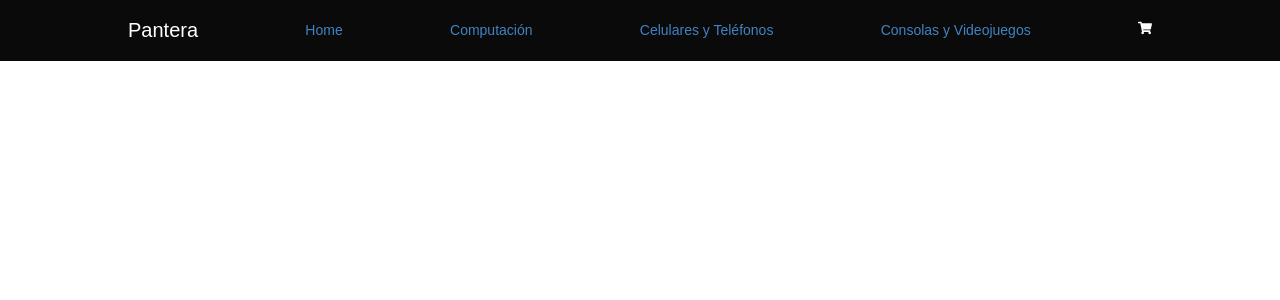
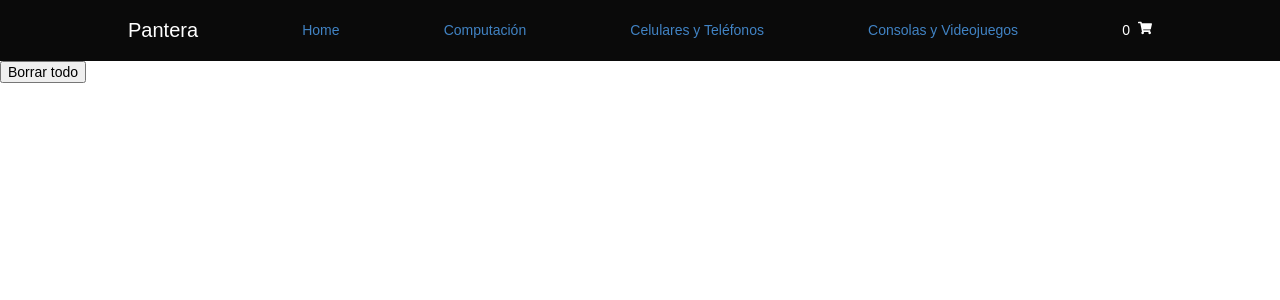
Before and after one commit to arielcaroprese/drum-shop, a React (Create React App) app: page /cart in a window 1280 px wide. Shown: the top 300 px of the page. Built offline with nearby package versions, Linux system fonts and the light colour scheme; a web font is replaced by a local one.

Commit message:
[ADD] Agregado de CartContext

```diff
--- a/src/App.js
+++ b/src/App.js
@@ -6,6 +6,7 @@ import './App.css';
 // Components
 import NavBar from './components/NavBar/NavBar';
 import ItemDetailContainer from "./components/ItemDetailContainer/ItemDetailContainer"
+import Cart from "./components/Cart/Cart"
 
 // Views
 import Home from "./views/Home"
@@ -14,17 +15,23 @@ import Category from "./views/Category"
 // React Router
 import {BrowserRouter as Router, Route, Routes} from "react-router-dom";
 
+// Context
+import { CartProvider } from "./context/CartContext";
+
 class App extends Component {
   render() {
     return (
+      <CartProvider>
         <Router>
           <NavBar />
             <Routes>
               <Route path='/' element={<Home/>} ></Route>
               <Route exact path='/category/:categoryId' element={<Category />} ></Route>
               <Route exact path='/item/:id' element={<ItemDetailContainer />} ></Route>
+              <Route path='/cart' element={<Cart/>} ></Route>
             </Routes>
         </Router>
+      </CartProvider>
     );
   }
 }
--- a/src/components/Cart/Cart.js
+++ b/src/components/Cart/Cart.js
@@ -0,0 +1,25 @@
+import React, {useContext} from 'react'
+import {CartContext} from "../../context/CartContext"
+
+
+const Cart = () => {
+    const { items, removeItem, clear  } = useContext(CartContext)
+
+    return (
+        <div>
+            {
+                items.map((item) => (
+                    <div key= {item.id}>
+                        <h1>{item.title}</h1>
+                        <p>{item.id}</p>
+                        <p>{item.qty}</p>
+                        <button onClick={() => removeItem(item.id)}>Borrar</button>
+                    </div>
+                ))
+            }
+            <button onClick={() => clear()}>Borrar todo</button>
+        </div>
+    )
+}
+
+export default Cart
--- a/src/components/CartWidget/CartWidget.css
+++ b/src/components/CartWidget/CartWidget.css
@@ -2,3 +2,8 @@
     display: inline;
     color: white;
 }
+
+.cartWidget p {
+    display: inline;
+    margin-right: 8px;
+}
--- a/src/components/CartWidget/CartWidget.js
+++ b/src/components/CartWidget/CartWidget.js
@@ -1,12 +1,23 @@
-import React from "react";
+import React, { useContext } from "react";
+import "./CartWidget.css"
 import { FaShoppingCart } from "react-icons/fa";
-import "./CartWidget.css"
+import { Link } from "react-router-dom";
+import { CartContext } from "../../context/CartContext";
 
-const CartWidget = (props) => {
+const CartWidget = () => {
+
+    const {items} = useContext(CartContext)
+    let itemsInCart = 0;
+
+    items.map((item) =>
+        itemsInCart = itemsInCart + item.qty
+    )
+
     return (
-        <div className="cartWidget">
+        <Link to="/cart" className="cartWidget">
+            <p>{itemsInCart}</p>
             <FaShoppingCart/>
-        </div>
+        </Link>
     )
 }
 
--- a/src/components/ItemCount/ItemCount.js
+++ b/src/components/ItemCount/ItemCount.js
@@ -2,7 +2,7 @@ import React, {useState} from "react";
 import "./ItemCount.css";
 import { FaShoppingCart } from "react-icons/fa";
 
-const ItemCount = ({stock, initial, onAdd}) => {
+const ItemCount = ({item, stock, initial, addItem}) => {
 
     const [counter, setCounter] = useState(initial);
 
@@ -25,7 +25,7 @@ const ItemCount = ({stock, initial, onAdd}) => {
             <button className="button" onClick={handleCounterUp}>+</button>
             {
                 counter > 0 ?
-                <button className="addToCart" onClick={() => onAdd(counter)}>
+                <button className="addToCart" onClick={() => addItem(item, counter)}>
                     <FaShoppingCart/> Agregar al carrito
                 </button>
                 :
--- a/src/components/ItemDetail/ItemDetail.js
+++ b/src/components/ItemDetail/ItemDetail.js
@@ -1,13 +1,20 @@
-import React from 'react'
+import React, { useContext, useState } from 'react'
 import './ItemDetail.css'
 import ItemCount from '../ItemCount/ItemCount'
+import { Link } from 'react-router-dom'
+import { CartContext } from '../../context/CartContext'
 
 const ItemDetail = ({ item }) => {
-    const addToCart = (counter) => {
-        let prod;
-        counter > 1 ? prod = 'productos' : prod = 'producto';
-        alert(`Agregaste ${counter} ${prod} al carrito.`)
+
+    const [add, setAdd] = useState(false)
+
+    const { addItem } = useContext(CartContext)
+
+    //este renderizado condicional lo voy a usar después pero haciendo un find del id
+    const addToCart = () => {
+        setAdd(!add)
     }
+
     return (
         <div className="ItemDetailContainer">
             <img src={item.thumbnail} alt={item.title} className="imgItemDetail"></img>
@@ -15,7 +22,15 @@ const ItemDetail = ({ item }) => {
                 <h1>{item.title}</h1>
                 <p>ID: {item.id}</p>
                 <p>Stock: {item.available_quantity}</p>
-                <ItemCount stock={item.available_quantity} initial={1} onAdd={addToCart}/>
+                {
+                    add ?
+                    <div>
+                        <p>`¡Agregaste tus productos al carrito!`</p>
+                        <Link to='/cart'>Ir al carrito</Link>
+                    </div>
+                    :
+                    <ItemCount onClick={(add) => {setAdd(!add)}} item={item} stock={item.available_quantity} initial={1} addItem={addItem}/>
+                }
             </div>
         </div>
     )
--- /dev/null
+++ b/src/context/CartContext.js
@@ -0,0 +1,40 @@
+import React, { createContext, useState} from "react";
+
+export const CartContext = createContext([])
+
+export const CartProvider = ({ children }) => {
+    const [items, setItems] = useState([])
+
+    const isInCart = (id) => {
+        const found = items.find(item => item.id === id)
+        return found;
+    }
+
+    const addItem = (item, qty) => {
+        isInCart(item.id)
+            ?
+            setItems(items.map((prod) => {
+                if (prod.id === item.id) {
+                    prod.qty += qty
+                }
+                return prod
+            }))
+            :
+            setItems([...items, {id: item.id, name: item.title, price: item.price, qty: qty}])
+
+    }
+
+    const removeItem = (id) => {
+        setItems(items.filter(item => item.id !== id))
+    }
+
+    const clear = () => {
+        setItems([])
+    }
+
+    return (
+        <CartContext.Provider value={{items, addItem, removeItem, clear}}>
+            {children}
+        </CartContext.Provider>
+    )
+};
```
Lines whose indentation alone changed are shown as unchanged.
